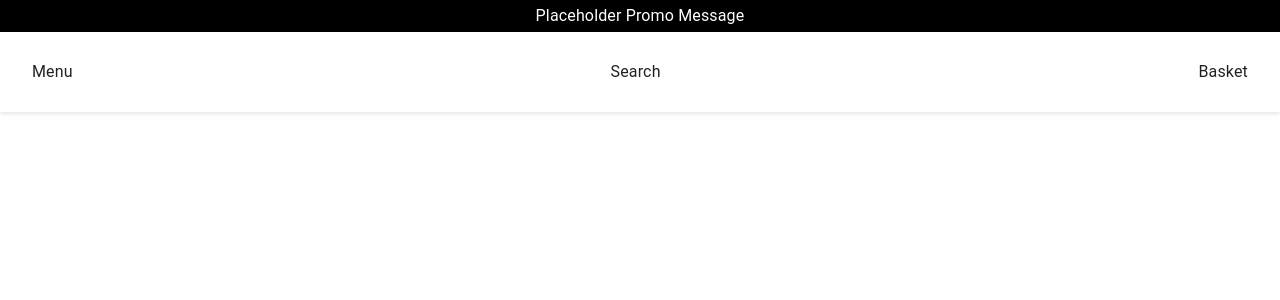
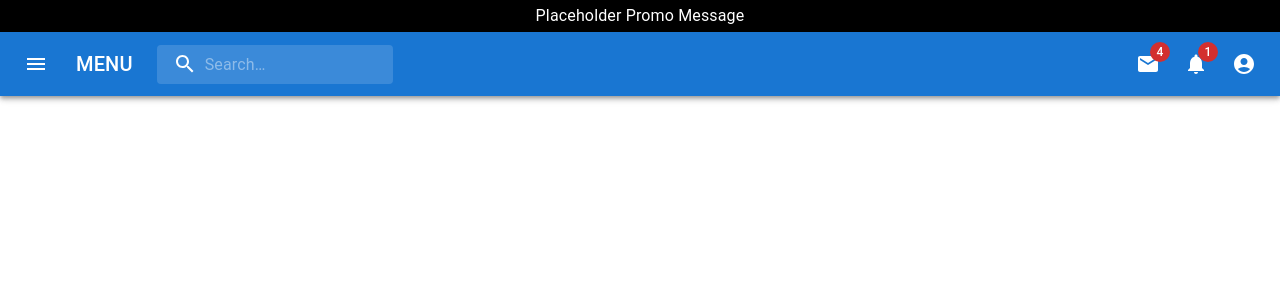
Before and after one commit to frankintech00/devrun, a React (Vite) app: page / in a window 1280 px wide. Shown: the top 300 px of the page. Built offline with nearby package versions, Linux system fonts and the light colour scheme; no server answers.

Commit message:
added NavigationBar Toolbar, search etc

```diff
--- a/package.json
+++ b/package.json
@@ -13,6 +13,7 @@
     "@emotion/react": "^11.11.1",
     "@emotion/styled": "^11.11.0",
     "@fontsource/roboto": "^5.0.8",
+    "@mui/icons-material": "^5.14.15",
     "@mui/material": "^5.14.8",
     "@mui/styled-engine-sc": "^5.14.8",
     "firebase": "^10.3.1",
--- a/src/sections/header/NavigationBar.jsx
+++ b/src/sections/header/NavigationBar.jsx
@@ -1,25 +1,237 @@
-// src/sections/header/NavigationBar.jsx
+import * as React from "react";
+import { styled, alpha } from "@mui/material/styles";
+import AppBar from "@mui/material/AppBar";
+import Box from "@mui/material/Box";
+import Toolbar from "@mui/material/Toolbar";
+import IconButton from "@mui/material/IconButton";
+import Typography from "@mui/material/Typography";
+import InputBase from "@mui/material/InputBase";
+import Badge from "@mui/material/Badge";
+import MenuItem from "@mui/material/MenuItem";
+import Menu from "@mui/material/Menu";
+import MenuIcon from "@mui/icons-material/Menu";
+import SearchIcon from "@mui/icons-material/Search";
+import AccountCircle from "@mui/icons-material/AccountCircle";
+import MailIcon from "@mui/icons-material/Mail";
+import NotificationsIcon from "@mui/icons-material/Notifications";
+import MoreIcon from "@mui/icons-material/MoreVert";
 
-import { Box, Typography } from "@mui/material";
+const Search = styled("div")(({ theme }) => ({
+  position: "relative",
+  borderRadius: theme.shape.borderRadius,
+  backgroundColor: alpha(theme.palette.common.white, 0.15),
+  "&:hover": {
+    backgroundColor: alpha(theme.palette.common.white, 0.25),
+  },
+  marginRight: theme.spacing(2),
+  marginLeft: 0,
+  width: "100%",
+  [theme.breakpoints.up("sm")]: {
+    marginLeft: theme.spacing(3),
+    width: "auto",
+  },
+}));
 
-function NavigationBar() {
+const SearchIconWrapper = styled("div")(({ theme }) => ({
+  padding: theme.spacing(0, 2),
+  height: "100%",
+  position: "absolute",
+  pointerEvents: "none",
+  display: "flex",
+  alignItems: "center",
+  justifyContent: "center",
+}));
+
+const StyledInputBase = styled(InputBase)(({ theme }) => ({
+  color: "inherit",
+  "& .MuiInputBase-input": {
+    padding: theme.spacing(1, 1, 1, 0),
+    // vertical padding + font size from searchIcon
+    paddingLeft: `calc(1em + ${theme.spacing(4)})`,
+    transition: theme.transitions.create("width"),
+    width: "100%",
+    [theme.breakpoints.up("md")]: {
+      width: "20ch",
+    },
+  },
+}));
+
+export default function PrimarySearchAppBar() {
+  const [anchorEl, setAnchorEl] = React.useState(null);
+  const [mobileMoreAnchorEl, setMobileMoreAnchorEl] = React.useState(null);
+
+  const isMenuOpen = Boolean(anchorEl);
+  const isMobileMenuOpen = Boolean(mobileMoreAnchorEl);
+
+  const handleProfileMenuOpen = (event) => {
+    setAnchorEl(event.currentTarget);
+  };
+
+  const handleMobileMenuClose = () => {
+    setMobileMoreAnchorEl(null);
+  };
+
+  const handleMenuClose = () => {
+    setAnchorEl(null);
+    handleMobileMenuClose();
+  };
+
+  const handleMobileMenuOpen = (event) => {
+    setMobileMoreAnchorEl(event.currentTarget);
+  };
+
+  const menuId = "primary-search-account-menu";
+  const renderMenu = (
+    <Menu
+      anchorEl={anchorEl}
+      anchorOrigin={{
+        vertical: "top",
+        horizontal: "right",
+      }}
+      id={menuId}
+      keepMounted
+      transformOrigin={{
+        vertical: "top",
+        horizontal: "right",
+      }}
+      open={isMenuOpen}
+      onClose={handleMenuClose}
+    >
+      <MenuItem onClick={handleMenuClose}>Profile</MenuItem>
+      <MenuItem onClick={handleMenuClose}>My account</MenuItem>
+    </Menu>
+  );
+
+  const mobileMenuId = "primary-search-account-menu-mobile";
+  const renderMobileMenu = (
+    <Menu
+      anchorEl={mobileMoreAnchorEl}
+      anchorOrigin={{
+        vertical: "top",
+        horizontal: "right",
+      }}
+      id={mobileMenuId}
+      keepMounted
+      transformOrigin={{
+        vertical: "top",
+        horizontal: "right",
+      }}
+      open={isMobileMenuOpen}
+      onClose={handleMobileMenuClose}
+    >
+      <MenuItem>
+        <IconButton size="large" aria-label="show 4 new mails" color="inherit">
+          <Badge badgeContent={4} color="error">
+            <MailIcon />
+          </Badge>
+        </IconButton>
+        <p>Messages</p>
+      </MenuItem>
+      <MenuItem>
+        <IconButton
+          size="large"
+          aria-label="show 17 new notifications"
+          color="inherit"
+        >
+          <Badge badgeContent={1} color="error">
+            <NotificationsIcon />
+          </Badge>
+        </IconButton>
+        <p>Notifications</p>
+      </MenuItem>
+      <MenuItem onClick={handleProfileMenuOpen}>
+        <IconButton
+          size="large"
+          aria-label="account of current user"
+          aria-controls="primary-search-account-menu"
+          aria-haspopup="true"
+          color="inherit"
+        >
+          <AccountCircle />
+        </IconButton>
+        <p>Profile</p>
+      </MenuItem>
+    </Menu>
+  );
+
   return (
-    <Box
-      sx={{
-        width: "100%",
-        bgcolor: "white",
-        height: "5rem",
-        display: "flex",
-        alignItems: "center",
-        justifyContent: "space-between",
-        padding: "0 2rem",
-      }}
-    >
-      <Typography>Menu</Typography>
-      <Typography>Search</Typography>
-      <Typography>Basket</Typography>
+    <Box sx={{ flexGrow: 1 }}>
+      <AppBar position="static" color="primary">
+        <Toolbar>
+          <IconButton
+            size="large"
+            edge="start"
+            color="inherit"
+            aria-label="open drawer"
+            sx={{ mr: 2 }}
+          >
+            <MenuIcon />
+          </IconButton>
+          <Typography
+            variant="h6"
+            noWrap
+            component="div"
+            sx={{ display: { xs: "none", sm: "block" } }}
+          >
+            MENU
+          </Typography>
+          <Search>
+            <SearchIconWrapper>
+              <SearchIcon />
+            </SearchIconWrapper>
+            <StyledInputBase
+              placeholder="Search…"
+              inputProps={{ "aria-label": "search" }}
+            />
+          </Search>
+          <Box sx={{ flexGrow: 1 }} />
+          <Box sx={{ display: { xs: "none", md: "flex" } }}>
+            <IconButton
+              size="large"
+              aria-label="show 4 new mails"
+              color="inherit"
+            >
+              <Badge badgeContent={4} color="error">
+                <MailIcon />
+              </Badge>
+            </IconButton>
+            <IconButton
+              size="large"
+              aria-label="show 17 new notifications"
+              color="inherit"
+            >
+              <Badge badgeContent={1} color="error">
+                <NotificationsIcon />
+              </Badge>
+            </IconButton>
+            <IconButton
+              size="large"
+              edge="end"
+              aria-label="account of current user"
+              aria-controls={menuId}
+              aria-haspopup="true"
+              onClick={handleProfileMenuOpen}
+              color="inherit"
+            >
+              <AccountCircle />
+            </IconButton>
+          </Box>
+          <Box sx={{ display: { xs: "flex", md: "none" } }}>
+            <IconButton
+              size="large"
+              aria-label="show more"
+              aria-controls={mobileMenuId}
+              aria-haspopup="true"
+              onClick={handleMobileMenuOpen}
+              color="inherit"
+            >
+              <MoreIcon />
+            </IconButton>
+          </Box>
+        </Toolbar>
+      </AppBar>
+      {renderMobileMenu}
+      {renderMenu}
     </Box>
   );
 }
-
-export default NavigationBar;
```
Also changed, not shown: 1 other file (tests, documents, lock files or other folders).
